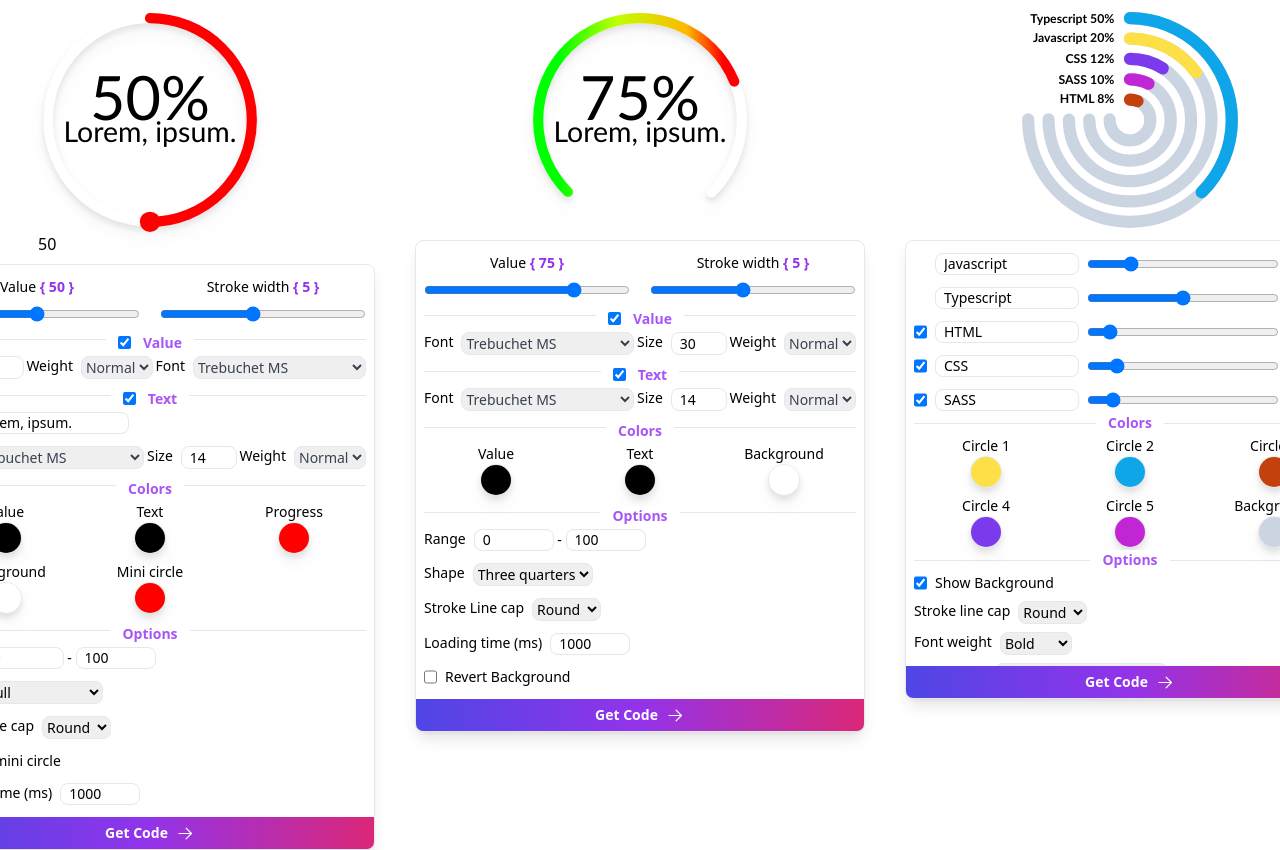
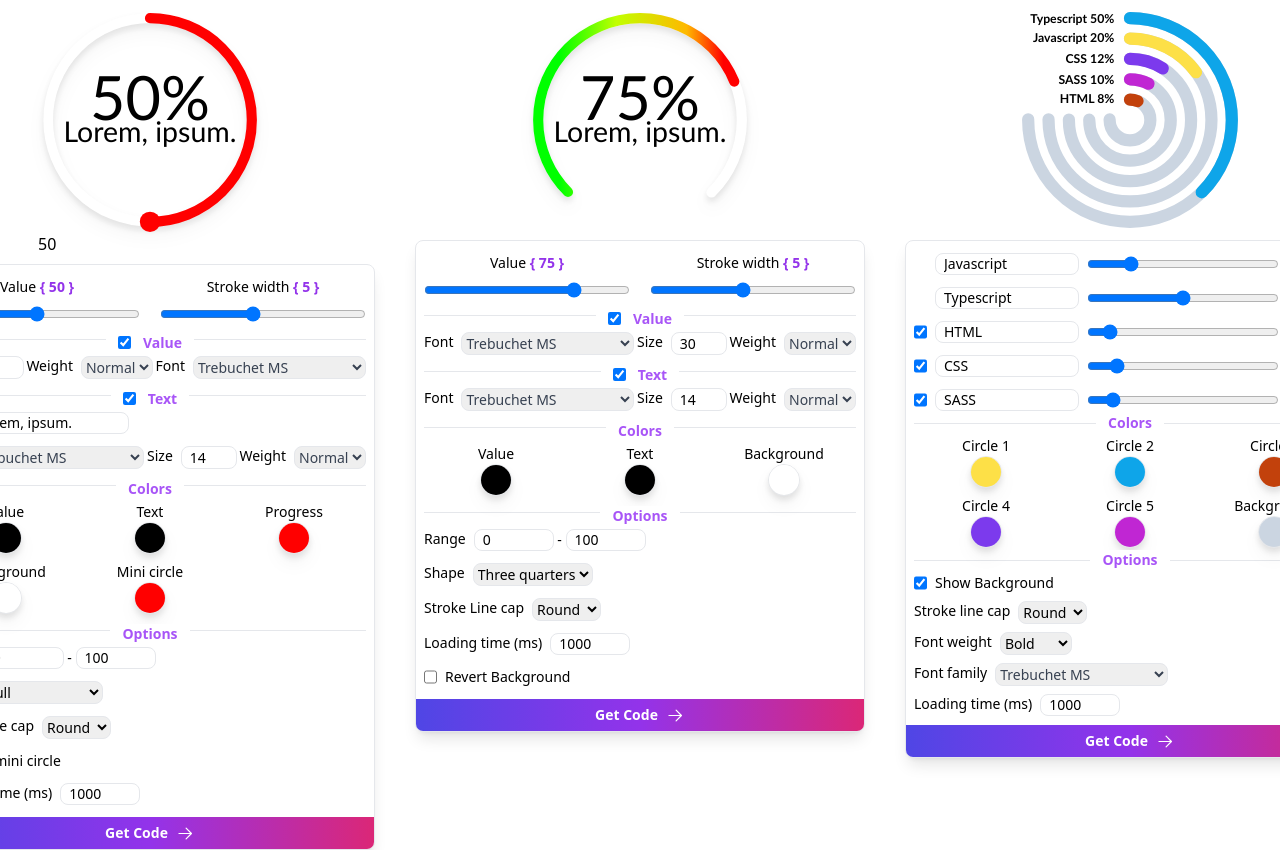
Before and after one commit to alptugidin/react-circular-progress-bar, a React (Vite) app: page / in a window 1280 px wide. Shown: the top 850 px of the page. Built offline with nearby package versions, Linux system fonts and the light colour scheme.

Commit message:
add padding bottom and loading  time option

```diff
--- a/src/components/NestedDemo/Settings.tsx
+++ b/src/components/NestedDemo/Settings.tsx
@@ -56,7 +56,7 @@ ${checkValid().join('\n')}
 
   return (
     <div className='main-nested'>
-      <div ref={settingsSection} className='flex flex-col settings front overflow-hidden gap-3 bg-white rounded-lg border py-3 px-2 shadow-lg text-sm transition-all duration-[800ms]'>
+      <div ref={settingsSection} className='flex flex-col settings front overflow-hidden gap-3 bg-white rounded-lg border py-3 px-2 shadow-lg text-sm transition-all duration-[800ms] pb-[41px]'>
         {[...Array(5).keys()].map((_, i) => (
           <div key={i} className='flex gap-2'>
             <input
@@ -75,7 +75,7 @@ ${checkValid().join('\n')}
               min='0'
               max='100'
               value={props.nestedOptions[circles[i]].value}
-              onChange={(e) => props.setNestedOptions((prev) => ({ ...prev, [circles[i]]: { ...prev[circles[i]], value: parseInt(e.target.value) } }))}
+              onChange={(e) => props.setNestedOptions((prev) => ({ ...prev, [circles[i]]: { ...prev[circles[i]], value: Number(e.target.value) } }))}
               className='w-48' />
             <div className='w-14 justify-center flex'>
               <span className='text-purple-500 font-semibold'>
@@ -161,6 +161,15 @@ ${checkValid().join('\n')}
               ))}
             </select>
           </div>
+          <div className='flex gap-2'>
+            <span>Loading time {'(ms)'}</span>
+            <input
+              type="number"
+              className='pl-2 w-20'
+              value={props.nestedOptions.loadingTime}
+              onChange={(e) => props.setNestedOptions((prev) => ({ ...prev, loadingTime: Number(e.target.value) }))}
+            />
+          </div>
         </div>
         <div className='absolute bottom-0 bg-gradient-to-r from-indigo-600 via-purple-600 to-pink-600 w-full left-0'>
           <button type='button'
```
